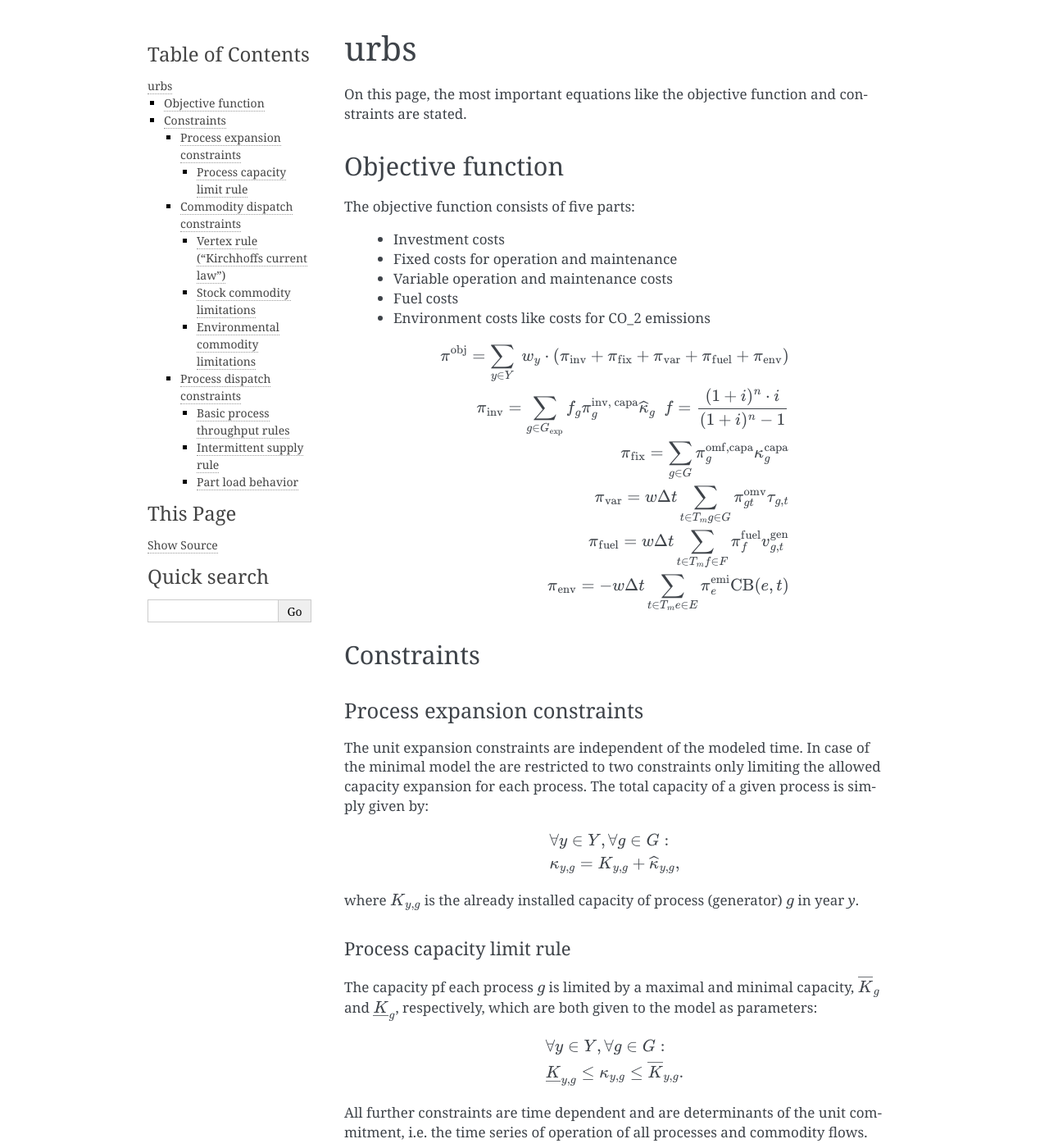
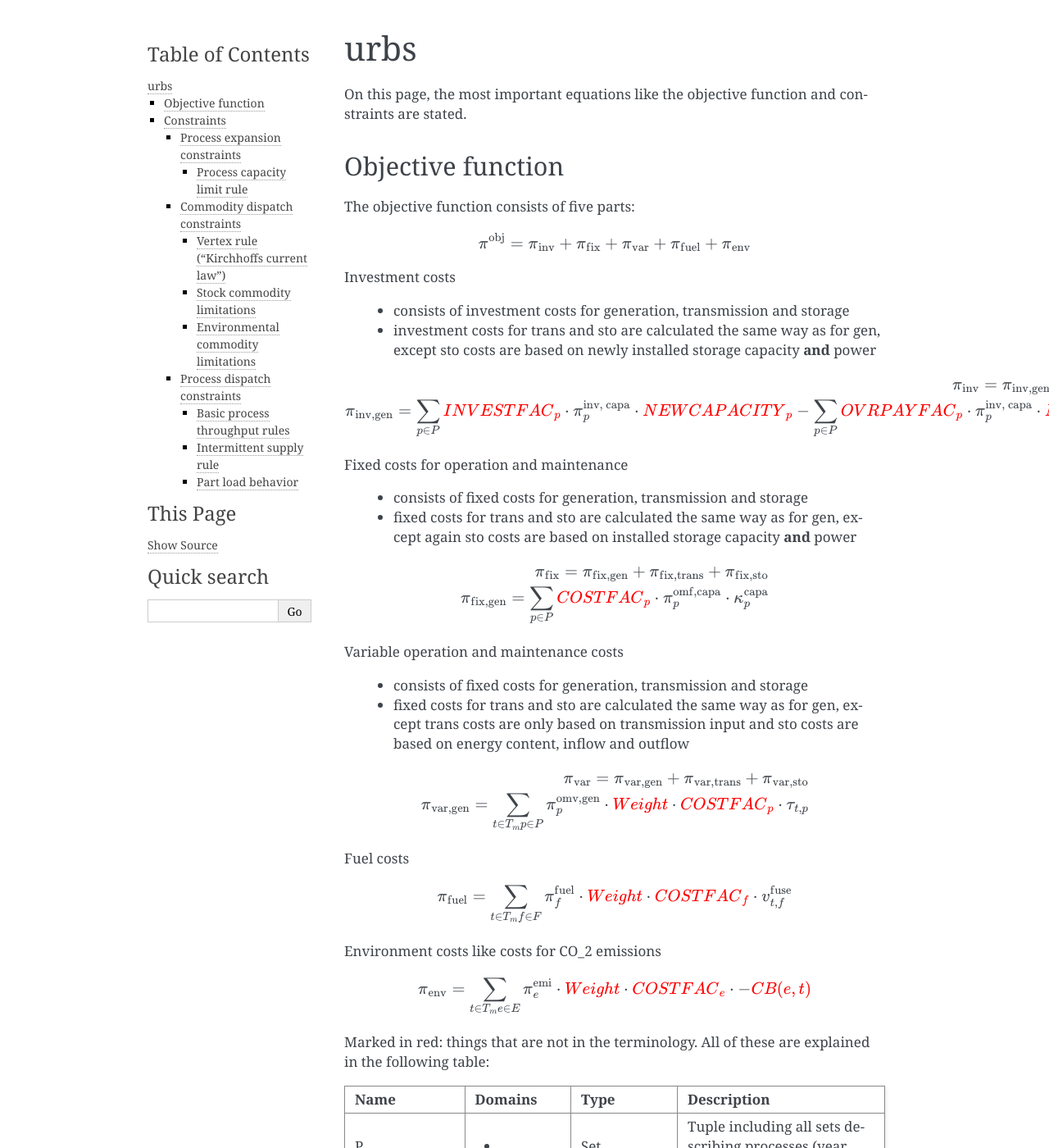
Before and after one commit to open-modex/mathematical-documentation, a Sphinx documentation site: the page built from doc/source/frameworks/urbs.rst, in a window 1280 px wide and 1400 px high. Shown: the whole window at 82% size. Built offline with Sphinx 7.4.7, drawn with Linux system fonts in a browser that asks for light colours; some of the changed text lies outside the part shown.

```diff
--- a/doc/source/frameworks/urbs.rst
+++ b/doc/source/frameworks/urbs.rst
@@ -6,27 +6,110 @@ Objective function
 ******************
 The objective function consists of five parts:
 
-    * Investment costs
-    * Fixed costs for operation and maintenance
-    * Variable operation and maintenance costs
-    * Fuel costs
-    * Environment costs like costs for CO_2 emissions
+.. math::
 
+    \pi^\text{obj} = \pi_{\text{inv}} + \pi_{\text{fix}} + \pi_{\text{var}} + \pi_{\text{fuel}} + \pi_{\text{env}}
+
+
+Investment costs
+
+    * consists of investment costs for generation, transmission and storage
+    * investment costs for trans and sto are calculated the same way as for gen,
+      except sto costs are based on newly installed storage capacity **and** power
 
 .. math::
 
-    \pi^\text{obj} = \sum_{y\in Y}\ w_y\cdot(\pi_{\text{inv}} + \pi_{\text{fix}} + \pi_{\text{var}} + \pi_{\text{fuel}} + \pi_{\text{env}})
+    \pi_{\text{inv}}= \pi_{\text{inv,gen}} + \pi_{\text{inv,trans}} + \pi_{\text{inv,sto}}
 
-    \pi_{\text{inv}}=\sum_{g \in G_{\text{exp}}}f_g \pi^{\text{inv, capa}}_g \widehat{\kappa}_g \ \ f=\frac{(1+i)^n\cdot i}{(1+i)^n-1}
-
-    \pi_{\text{fix}}=\sum_{g \in G}\pi^{\text{omf,capa}}_g\kappa^{\text{capa}}_g
-
-    \pi_{\text{var}}=w \Delta t \sum_{t \in T_m\\ g \in G} \pi^{\text{omv}}_{gt}\tau_{g,t}
+    \pi_{\text{inv,gen}} = \sum_{p \in P} {\color{red}{{INVESTFAC}}_{p}} \cdot \pi^{\text{inv, capa}}_p \cdot {\color{red}{{NEWCAPACITY}}_{p}} -  \sum_{p \in P} {\color{red}{{OVRPAYFAC}}_{p}} \cdot \pi^{\text{inv, capa}}_p \cdot {\color{red}{{NEWCAPACITY}}_{p}}
 
 
-    \pi_{\text{fuel}}=w \Delta t \sum_{t \in T_m\\ f \in F} \pi^{\text{fuel}}_{f}v^{\text{gen}}_{g,t}
+Fixed costs for operation and maintenance
 
-    \pi_{\text{env}}=-w \Delta t \sum_{t \in T_m\\ e \in E} \pi^{\text{emi}}_{e}\text{CB}(e,t)
+    * consists of fixed costs for generation, transmission and storage
+    * fixed costs for trans and sto are calculated the same way as for gen,
+      except again sto costs are based on installed storage capacity **and** power
+
+.. math::
+
+    \pi_{\text{fix}}= \pi_{\text{fix,gen}} + \pi_{\text{fix,trans}} + \pi_{\text{fix,sto}}
+
+    \pi_{\text{fix,gen}}=\sum_{p \in P} {\color{red}{{COSTFAC}}_{p}} \cdot \pi^{\text{omf,capa}}_p \cdot \kappa^{\text{capa}}_p
+
+
+Variable operation and maintenance costs
+
+    * consists of fixed costs for generation, transmission and storage
+    * fixed costs for trans and sto are calculated the same way as for gen,
+      except trans costs are only based on transmission input and sto costs are based on energy content, inflow and outflow
+
+.. math::
+
+    \pi_{\text{var}}= \pi_{\text{var,gen}} + \pi_{\text{var,trans}} + \pi_{\text{var,sto}}
+
+    \pi_{\text{var,gen}}=\sum_{t \in T_m\\ p \in P} \pi^{\text{omv,gen}}_{p} \cdot {\color{red}{Weight}} \cdot {\color{red}{{COSTFAC}}_{p}} \cdot \tau_{t,p}
+
+
+Fuel costs
+
+.. math::
+
+    \pi_{\text{fuel}}=\sum_{t \in T_m\\ f \in F} \pi^{\text{fuel}}_{f} \cdot {\color{red}{Weight}} \cdot {\color{red}{{COSTFAC}}_{f}} \cdot v^{\text{fuse}}_{t,f}
+
+
+Environment costs like costs for CO_2 emissions
+
+.. math::
+
+    \pi_{\text{env}}= \sum_{t \in T_m\\ e \in E} \pi^{\text{emi}}_{e} \cdot {\color{red}{Weight}} \cdot {\color{red}{{COSTFAC}}_{e}} \cdot -{\color{red}{{CB(e,t)}}}
+
+
+
+Marked in red: things that are not in the terminology. All of these are explained in the following table:
+
+.. list-table::
+   :widths: 20 20 20 40
+   :header-rows: 1
+
+
+   * - Name
+     - Domains
+     - Type
+     - Description
+   * - P
+     - -
+     - Set
+     - Tuple including all sets describing processes (year, site, process)
+   * - F, E
+     - -
+     - Set
+     - Tuples inluding all sets describing commodities (year, site, com, com type), where e is the subset of stock and f the subset of environmental commodities
+   * - INVESTFAC
+     - p
+     - Parameter
+     - Scales the investment costs taking into account the depreciation duration, interest rate and discount rate
+   * - OVRPAYFAC
+     - p
+     - Parameter
+     - Similar to INVESTFAC but calculates the investment cost payments that fall beyond the optimization period, thus should not be considered
+   * - NEWCAPACITY
+     - p
+     - Variable
+     - Amount of new capacity of a technology
+   * - COSTFAC
+     - p, e or f
+     - Parameter
+     - Includes discount factor and relative weight of a year for intertemporal model, for single year equals one
+   * - Weight
+     - -
+     - Parameter
+     - Scales the costs to a full year
+   * - CB(e,t)
+     - -
+     - Function
+     - Balance equation returning the amount of environmental commodity created
+
+
 
 
 Constraints
```
